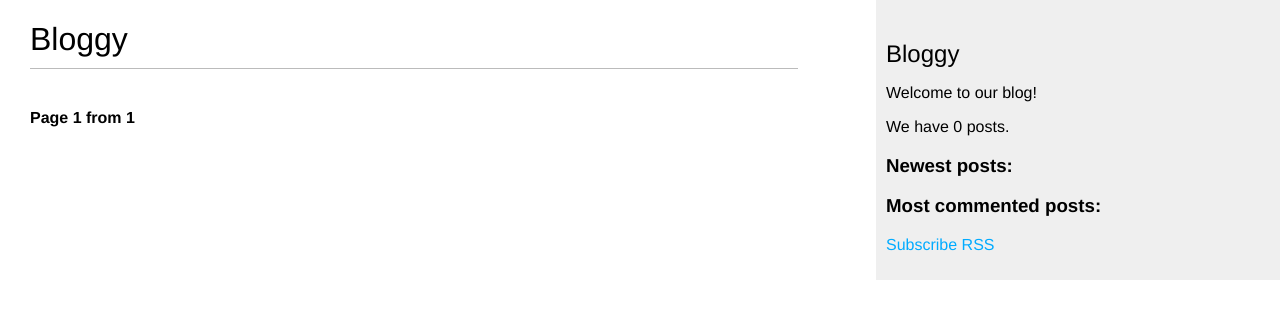
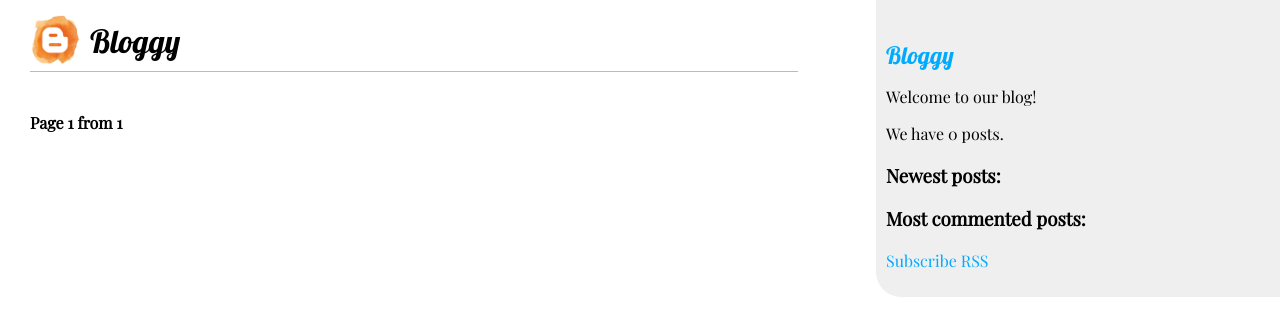
Before and after one commit to mglowinski93/Bloggy, a Django app: page / in a window 1280 px wide. Shown: the top 336 px of the page. Run offline with Django 3.2, Linux system fonts and the light colour scheme; data that the repository does not hold is empty.

Commit message:
Improve app look

```diff
--- a/blog/static/css/blog.css
+++ b/blog/static/css/blog.css
@@ -1,7 +1,7 @@
 body {
     margin:0;
     padding:0;
-    font-family:helvetica, sans-serif;
+    font-family: 'Playfair Display', serif;
 }
 
 a {
@@ -32,6 +32,7 @@ h2 {
     padding:10px;
     background:#efefef;
     height:100%;
+    border-bottom-left-radius: 25px;
 }
 
 p.date {
@@ -39,6 +40,14 @@ p.date {
     font-family: georgia, serif;
     font-size: 12px;
     font-style: italic;
+}
+
+#bloggy-icon {
+    float: left;
+    width: 50px;
+    height: 50px;
+    margin-top: 15px;
+    margin-right: 10px;
 }
 
 /* pagination */
@@ -81,6 +90,7 @@ input[type=submit] {
 /* comments */
 .comment {
     padding:10px;
+    width: 75%;
 }
 .comment:nth-child(even) {
     background:#efefef;
--- a/blog/templates/blog/base.html
+++ b/blog/templates/blog/base.html
@@ -14,6 +14,10 @@
   <title>{% block title %}Bloggy{% endblock %}</title>
   <link href="{% static "css/blog.css" %}" rel="stylesheet">
   <link href="{% static "images/bloggy_icon.png" %}" rel="icon">
+
+  <link href="//fonts.googleapis.com/css?family=Lobster&subset=latin,latin-ext" rel="stylesheet" type="text/css">
+  <link rel="preconnect" href="https://fonts.gstatic.com">
+  <link href="https://fonts.googleapis.com/css2?family=Playfair+Display&display=swap" rel="stylesheet">
 </head>
 <body>
   <div id="content">
@@ -21,7 +25,7 @@
     {% endblock %}
   </div>
   <div id="sidebar">
-    <h2>Bloggy</h2>
+    <a href="{% url "blog:post_list" %}"><h2 style="font-family: 'Lobster';">Bloggy</h2></a>
     <p>Welcome to our blog!</p>
     <p>We have {% total_posts %} posts.</p>
     <h3>Newest posts:</h3>
--- a/blog/templates/blog/post/detail.html
+++ b/blog/templates/blog/post/detail.html
@@ -6,14 +6,15 @@
 {% block content %}
   <h1>{{ post.title }}</h1>
   <p class="date">
-    Published at{{ post.publish }} by {{ post.author }}
+    Published at {{ post.publish }} by {{ post.author }}
   </p>
   {{ post.body|markdown }}
   <p>
     <a href="{% url "blog:post_share" post.id %}">
-        Share the post.
+        Share the post
     </a>
   </p>
+  <hr style="width:75%;text-align:left;margin-left:0">
   <h2>Similar posts:</h2>
   {% for post in similar_posts %}
   <p>
--- a/blog/templates/blog/post/list.html
+++ b/blog/templates/blog/post/list.html
@@ -1,10 +1,12 @@
 {% extends "blog/base.html" %}
+{% load static %}
 {% load blog_tags %}
 
 {% block title %}Bloggy{% endblock %}
 
 {% block content %}
-  <h1>Bloggy</h1>
+  <img src="{% static "images/bloggy_icon.png" %}" id="bloggy-icon" alt="Bloggy Icon" />
+  <h1 style="font-family: 'Lobster';">Bloggy</h1>
   {% for post in posts %}
     <h2>
       <a href="{{ post.get_absolute_url }}">
```
Also changed, not shown: Application_UI.png (added), README.md.
